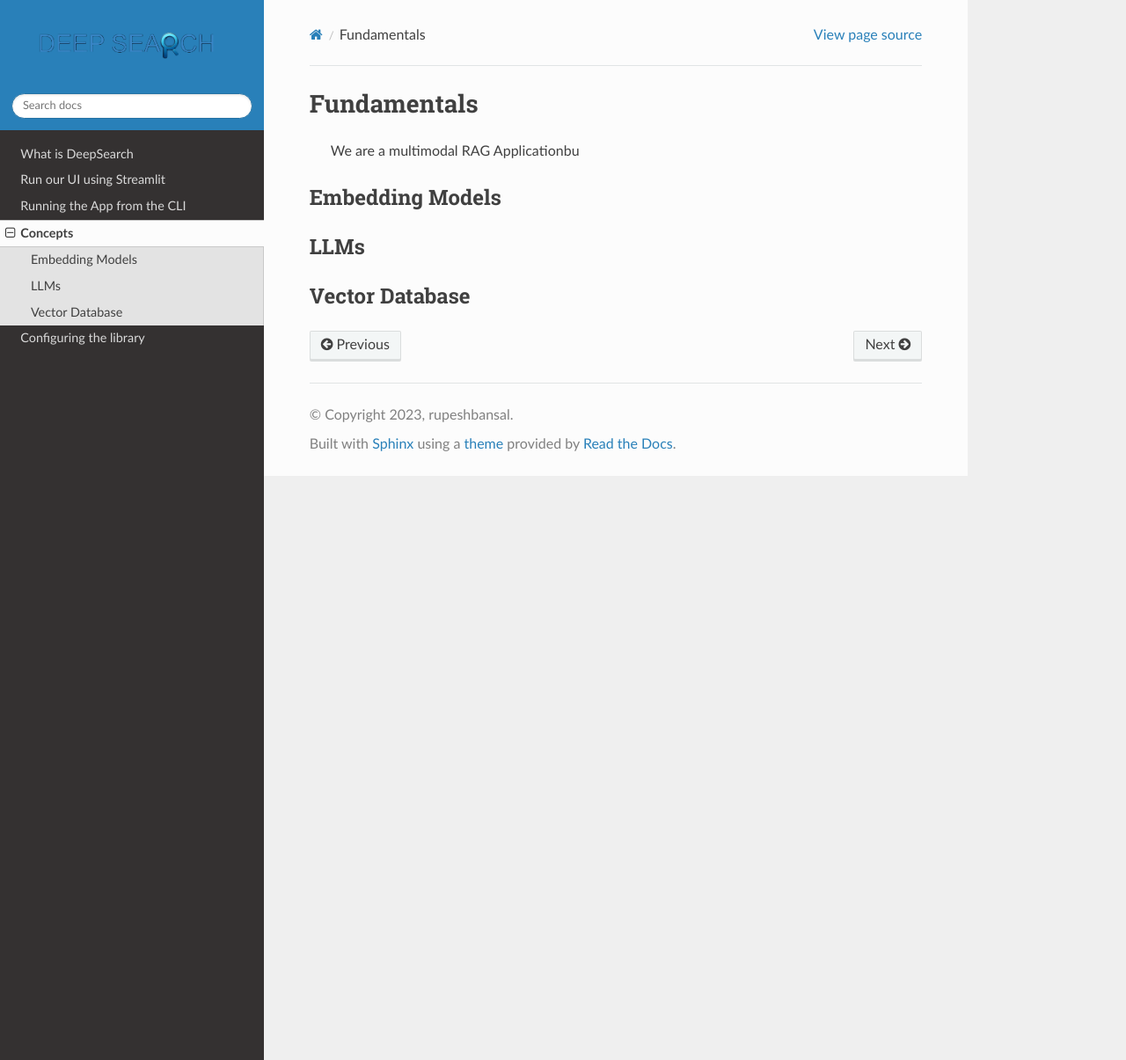
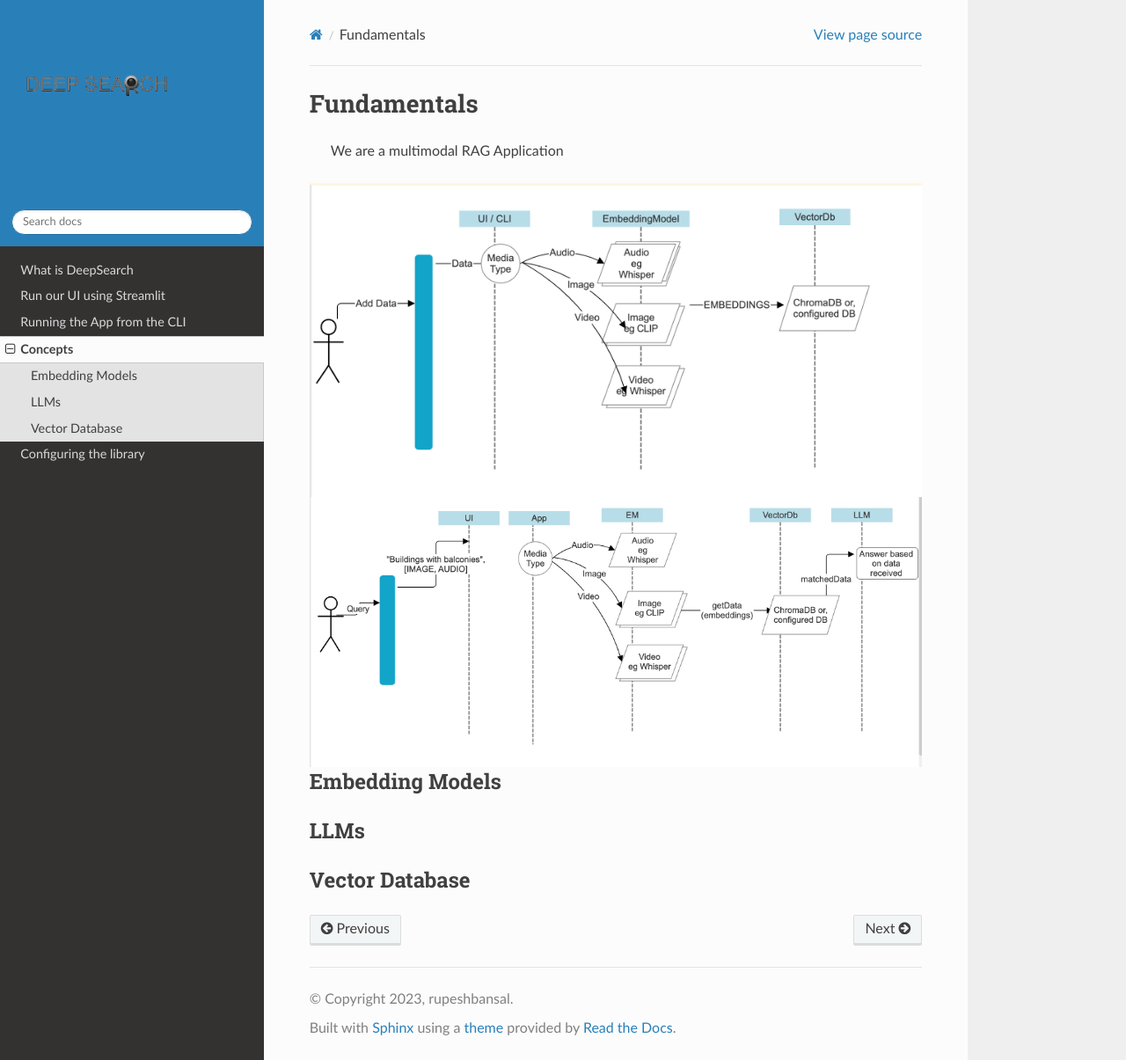
Before and after one commit to deepsearch-ai/deepsearch, a Sphinx documentation site: the page built from docs/concepts.rst, in a window 1280 px wide and 1205 px high. Shown: the whole window at 88% size. Built offline with Sphinx 7.4.7 and the Read the Docs theme 2.0.0, drawn with Linux system fonts in a browser that asks for light colours.

Commit message:
add seq diags in docs

```diff
--- a/docs/concepts.rst
+++ b/docs/concepts.rst
@@ -1,6 +1,14 @@
 Fundamentals
 ======================================
-   We are a multimodal RAG Applicationbu
+   We are a multimodal RAG Application
+
+.. image:: /add_data_seq.png
+   :alt: sequence diagram
+   :align: center
+
+.. image:: /query.png
+   :alt: sequence diagram 2
+   :align: center
 
 Embedding Models
 --------------------------------------
--- a/docs/conf.py
+++ b/docs/conf.py
@@ -22,7 +22,7 @@ exclude_patterns = []
 # -- Options for HTML output -------------------------------------------------
 # https://www.sphinx-doc.org/en/master/usage/configuration.html#options-for-html-output
 html_theme = 'sphinx_rtd_theme'
-html_logo = "deepsearch.png"
+html_logo = "deepsearch-bnw.png"
 html_theme_options = {
     'logo_only': True,
     'display_version': False,
--- a/docs/intro.rst
+++ b/docs/intro.rst
@@ -3,7 +3,11 @@ Introduction to Deepsearch
 A python lib to search for the relevant media from your data corpus. This library not only helps you search the relevant media but also *highlights the most relevant section of the media*. For example, given a list of audio files you can search over them to find the subsection of the file that is relevant to your search query.
 
 Features the library supports:
+
 1. Users can upload images, text, audios or videos to add as data to be searched
+
 2. LLM models (customisable) help tag, describe and index the data
+
 3. Embeddings from this are then added to a vector database (configurable)
+
 4. Accept search queries and provide relevant data (across all multimedia types) from the vector database. Also, provide an answer from an LLM using the relevant data matches.
--- a/requirements.txt
+++ /dev/null
@@ -1,4 +0,0 @@
-Sphinx>=7.2.6
-
-# Theme
-sphinx-rtd-theme>=1.3.7
```
Also changed, not shown: docs/add_data_seq.png (added), docs/deepsearch-bnw.png (added), docs/query.png (added), docs/source/deepsearch.svg (deleted).
